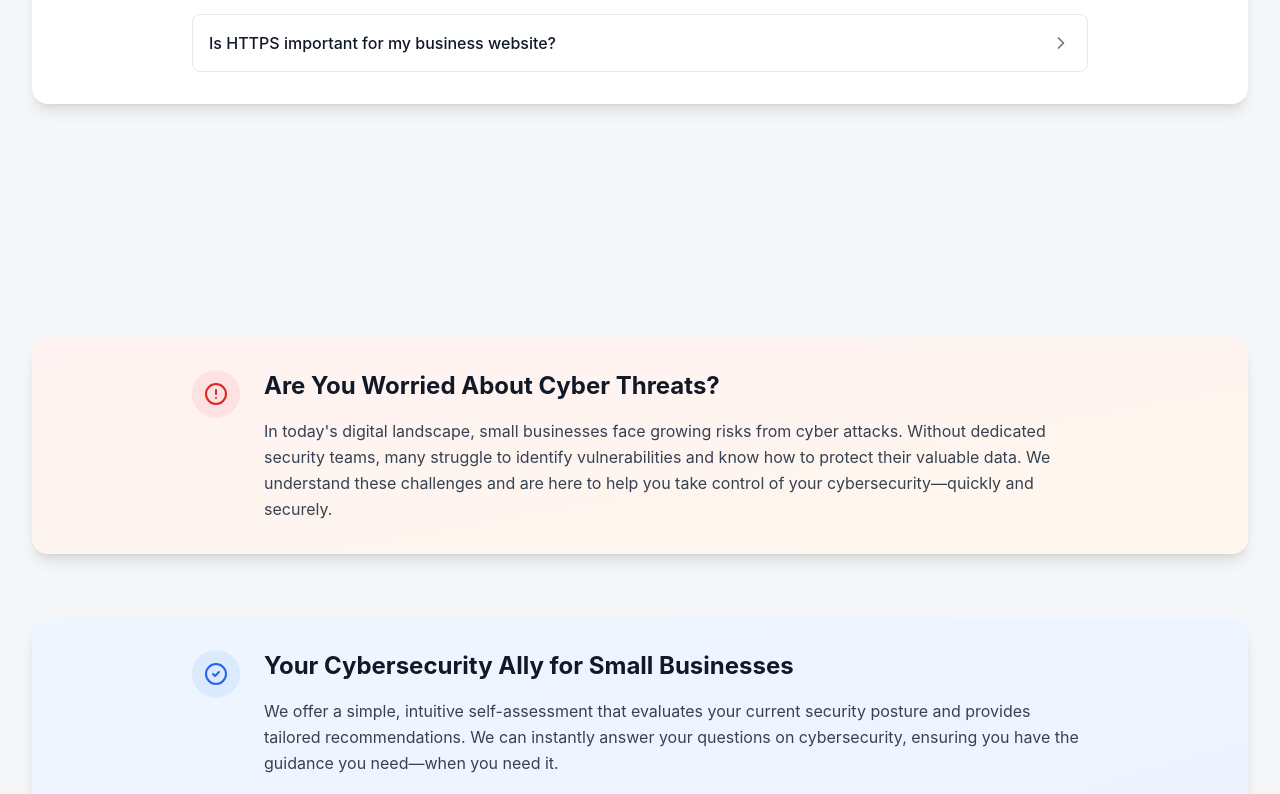
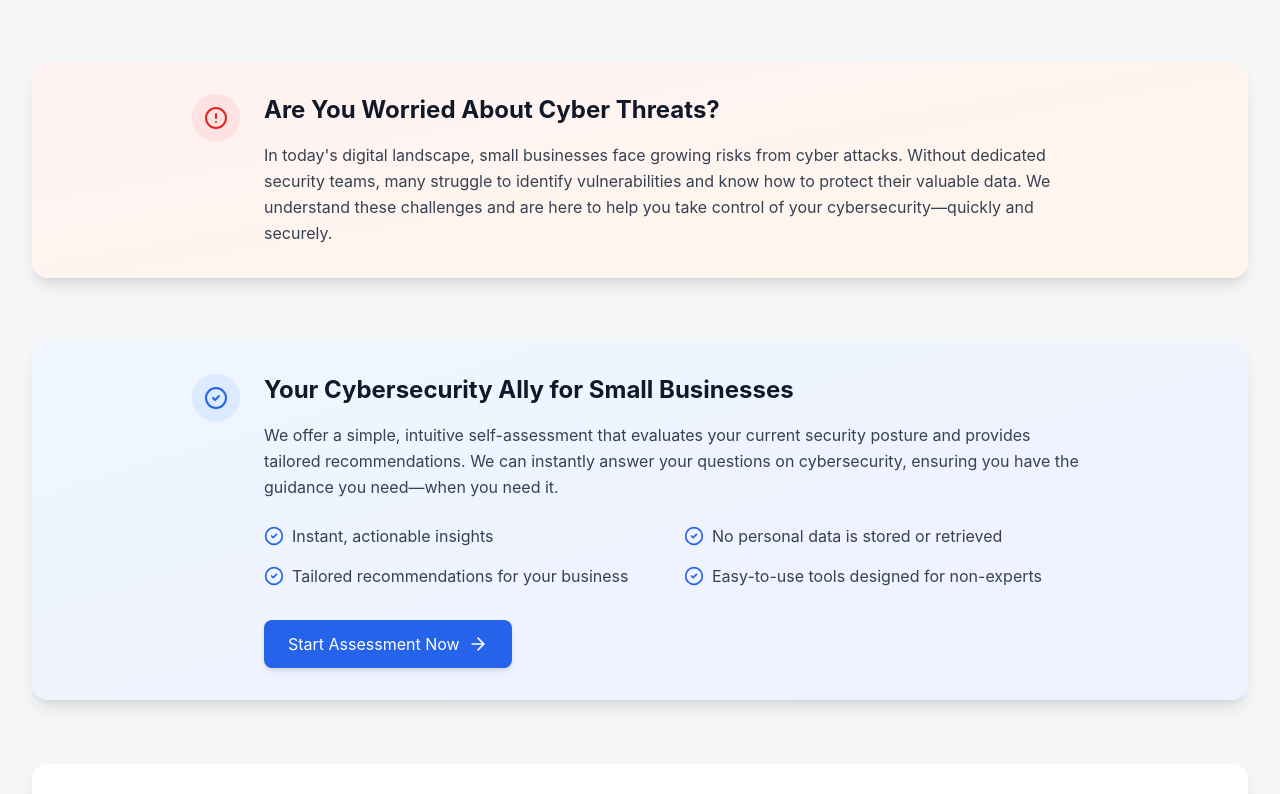
Before and after one commit to mattmelloy/CyberSecTest, a React (Vite) app: page / in a window 1280 px wide. Shown: the part 2566-3360 px from the top of the page. Built offline with nearby package versions, Linux system fonts and the light colour scheme.

Commit message:
Disable adsense

```diff
--- a/src/App.tsx
+++ b/src/App.tsx
@@ -3,7 +3,7 @@ import { Shield, FileCheck2, MessageSquareText, ChevronDown, AlertCircle, CheckC
 import SimpleQuiz from './components/SimpleQuiz';
 import AdvancedQuiz from './components/AdvancedQuiz';
 import SecurityAdvisor from './components/SecurityAdvisor';
-import AdUnit from './components/AdUnit';
+{/* import AdUnit from './components/AdUnit'; */}
 import PrivacyPolicy from './components/PrivacyPolicy';
 import TermsOfService from './components/TermsOfService';
 
@@ -142,24 +142,24 @@ function App() {
           </div>
         </header>
         <div className="flex">
-          {/* Left sidebar ad */}
+          {/* Left sidebar ad
           <div className="hidden lg:block w-[160px] min-h-screen">
             <div className="sticky top-4">
               <AdUnit slot="assessment-left-sidebar" className="w-[160px] h-[600px]" />
             </div>
-          </div>
+          </div>*/}
 
           {/* Main content */}
           <div className="flex-1">
             <SimpleQuiz />
           </div>
 
-          {/* Right sidebar ad */}
+          {/* Right sidebar ad
           <div className="hidden lg:block w-[160px] min-h-screen">
             <div className="sticky top-4">
               <AdUnit slot="assessment-right-sidebar" className="w-[160px] h-[600px]" />
             </div>
-          </div>
+          </div>*/}
         </div>
       </div>
     );
@@ -179,24 +179,24 @@ function App() {
           </div>
         </header>
         <div className="flex">
-          {/* Left sidebar ad */}
+          {/* Left sidebar ad
           <div className="hidden lg:block w-[160px] min-h-screen">
             <div className="sticky top-4">
               <AdUnit slot="advanced-assessment-left-sidebar" className="w-[160px] h-[600px]" />
             </div>
-          </div>
+          </div>*/}
 
           {/* Main content */}
           <div className="flex-1">
             <AdvancedQuiz />
           </div>
 
-          {/* Right sidebar ad */}
+          {/* Right sidebar ad
           <div className="hidden lg:block w-[160px] min-h-screen">
             <div className="sticky top-4">
               <AdUnit slot="advanced-assessment-right-sidebar" className="w-[160px] h-[600px]" />
             </div>
-          </div>
+          </div>*/}
         </div>
       </div>
     );
@@ -304,10 +304,10 @@ function App() {
         </div>
       </section>
 
-      {/* Ad Section below hero */}
+      {/* Ad Section below hero
       <div className="w-full max-w-7xl mx-auto px-4 sm:px-6 lg:px-8 py-6">
         <AdUnit slot="hero-bottom" className="w-full h-[90px]" />
-      </div>
+      </div> */}
 
       {/* Main content */}
       <main className="max-w-7xl mx-auto px-4 sm:px-6 lg:px-8 py-12">
@@ -454,10 +454,7 @@ function App() {
           </div>
         </section>
 
-        {/* Ad Section below FAQ */}
-        <div className="w-full max-w-7xl mx-auto px-4 sm:px-6 lg:px-8 py-6">
-          <AdUnit isLandingPage className="w-full h-[90px]" />
-        </div>
+
 
         {/* The Challenge Section */}
         <section className="mt-24 bg-gradient-to-br from-red-50 to-orange-50 rounded-2xl p-8 shadow-lg">
@@ -556,10 +553,10 @@ function App() {
           </button>
         </section>
 
-        {/* Ad Section above About Us */}
+        {/* Ad Section above About Us
         <div className="w-full max-w-7xl mx-auto px-4 sm:px-6 lg:px-8 py-6 mt-16">
           <AdUnit slot="about-top" className="w-full h-[90px]" />
-        </div>
+        </div>*/}
 
         {/* About Section */}
         <section className="mt-8 bg-white rounded-lg shadow-lg p-8">
--- a/src/components/SecurityAdvisor.tsx
+++ b/src/components/SecurityAdvisor.tsx
@@ -1,7 +1,7 @@
 import React, { useState, useRef, useEffect } from 'react';
 import { ArrowLeft, Send, AlertTriangle, Shield, User, MessageSquareText } from 'lucide-react';
 import ReactMarkdown from 'react-markdown';
-import AdUnit from './AdUnit';
+{/* import AdUnit from './AdUnit'; */}
 import { initializeGemini, generateResponse } from '../utils/gemini';
 
 interface Message {
```
Also changed, not shown: src/ads.txt (added).
